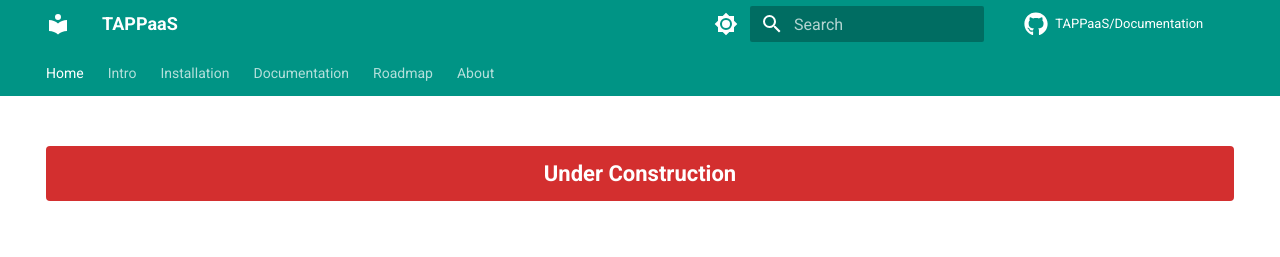
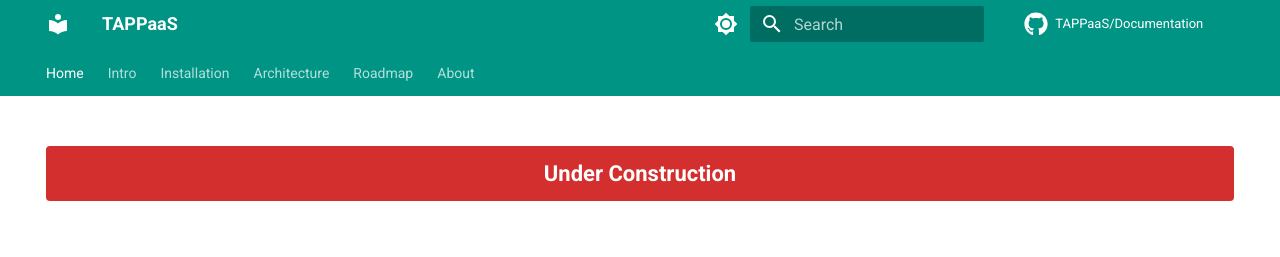
Before and after one commit to TAPPaaS/Documentation, an MkDocs documentation site: the page built from docs/index.md, in a window 1280 px wide and 900 px high. Shown: the top 257 px of the window. Built offline with MkDocs 1.6.1 and Material for MkDocs 9.7.7, drawn with Linux system fonts in a browser that asks for light colours; comment, search, counter and statistics services are not loaded; part of the change alters nothing that is shown.

Commit message:
Rename Documentation menu to Architecture, update Roadmap
- Rename top-level "Documentation" nav to "Architecture"
- Rename nested "Architecture" submenu to "Details"
- Update Roadmap with revised timeline (Summer 2025 - 2026 Q2+)

🤖 Generated with [Claude Code](https://claude.com/claude-code)

Co-Authored-By: Claude Opus 4.5 <noreply@anthropic.com>

```diff
--- a/mkdocs.yml
+++ b/mkdocs.yml
@@ -184,9 +184,9 @@ nav:
       - Overview: installation/home-stack/index.md
       - Home Assistant: installation/home-stack/home-assistant.md
 
-  - Documentation:
+  - Architecture:
     - Overview: docs/index.md
-    - Architecture:
+    - Details:
       - Specification: docs/architecture/overview.md
       - Components: docs/architecture/components.md
       # - Deployment Models: docs/architecture/deployment-models.md
```
